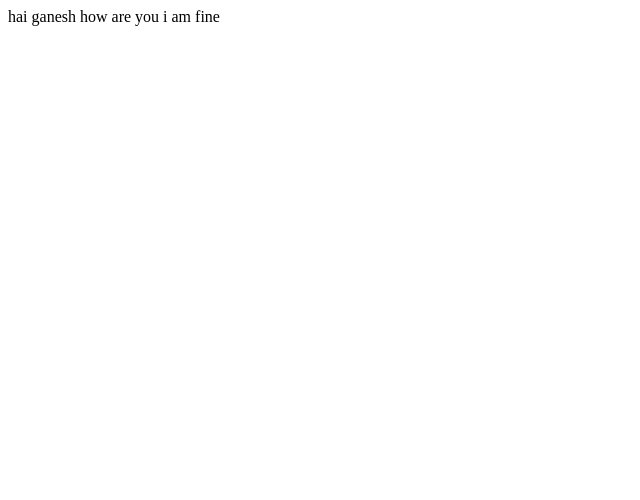
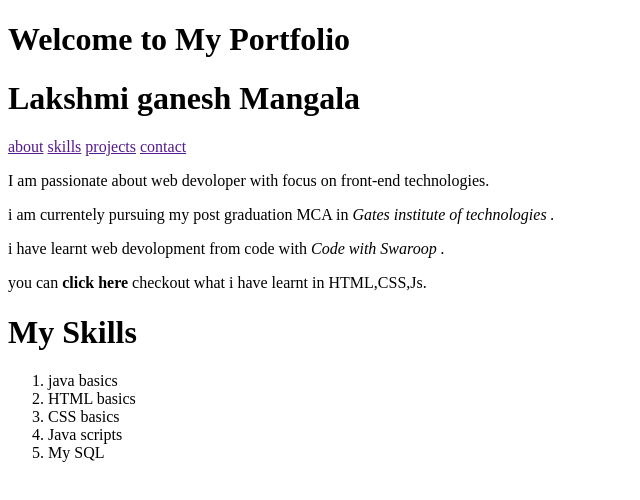
Before and after one commit to davidkishor/MyPortfolio, a plain HTML site: page index.html in a window 1280 px wide. Shown: the whole page, without its empty margins (0-640 px from the left). Drawn offline with Linux system fonts and the light colour scheme.

Commit message:
update01

```diff
--- a/index.html
+++ b/index.html
@@ -6,6 +6,30 @@
     <title>Document</title>
 </head>
 <body>
-    hai ganesh how are you i am fine
+    <h1>Welcome to My Portfolio</h1>
+
+    <h1>Lakshmi ganesh Mangala</h1>
+
+    <a href="">about</a>
+    <a href="">skills</a>
+    <a href="">projects</a>
+    <a href="">contact</a>
+
+    <p>I am passionate about web devoloper with focus on front-end technologies.</p>
+    <p>i am currentely pursuing my post graduation MCA in <em>Gates institute of technologies .</em></p>
+    <p>i have learnt web devolopment from code with <i>Code with Swaroop .</i> </p>
+    <p>you can <b>click here </b> checkout what i have learnt in HTML,CSS,Js.</p>
+
+    <h1>My Skills </h1>
+    <ol>
+        <li>java basics </li>
+        <li>HTML basics</li>
+        <li>CSS basics</li>
+        <li>Java scripts </li>
+        <li>My SQL</li>
+    </ol>
+
+
+
 </body>
 </html>
```
Also changed, not shown: html basics/03textFormatting.html (added, +37 -0 lines), html basics/buildingblocks.html (added, +11 -0 lines), html basics/htmlstructure.html (added, +11 -0 lines).
